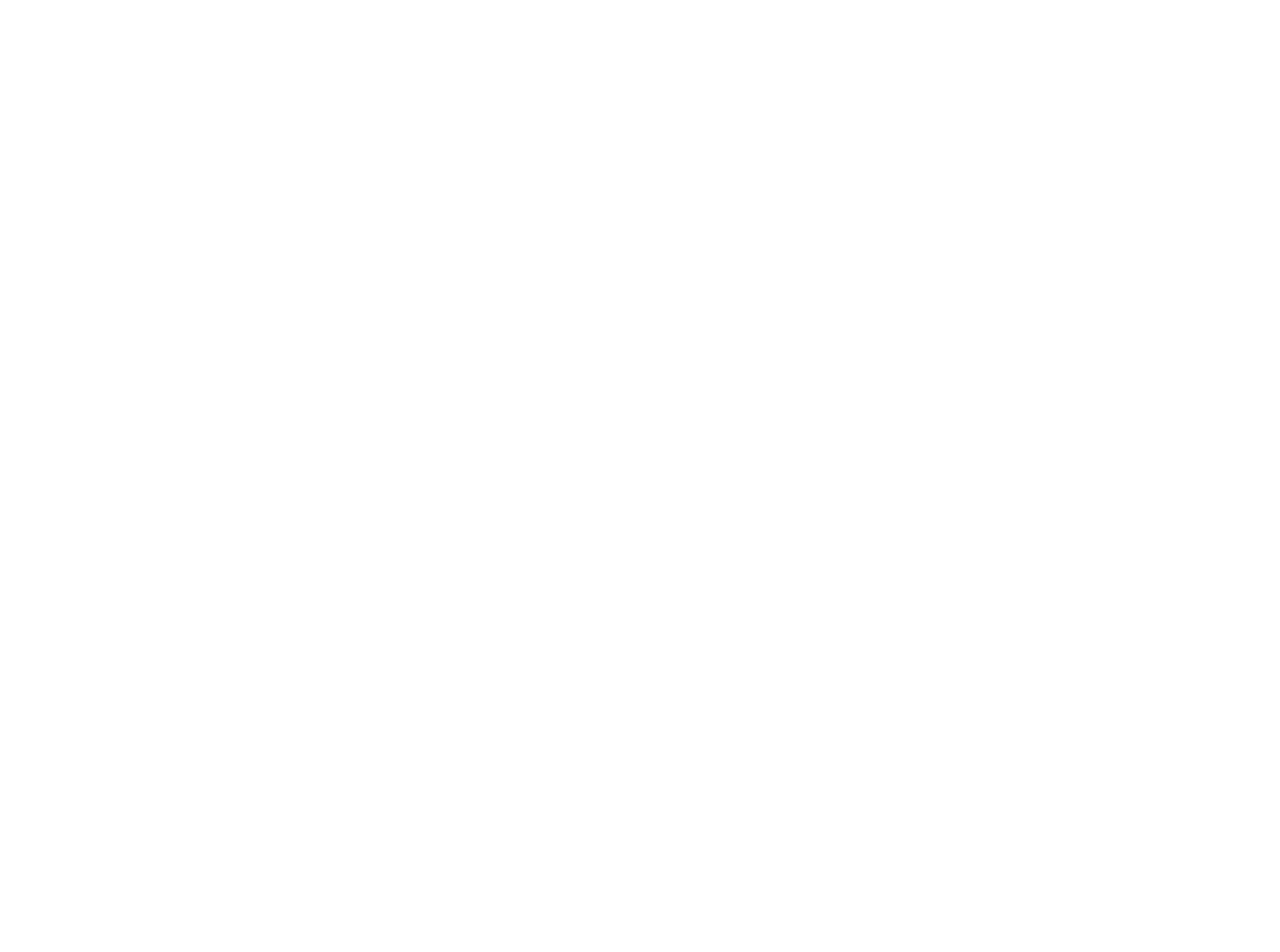
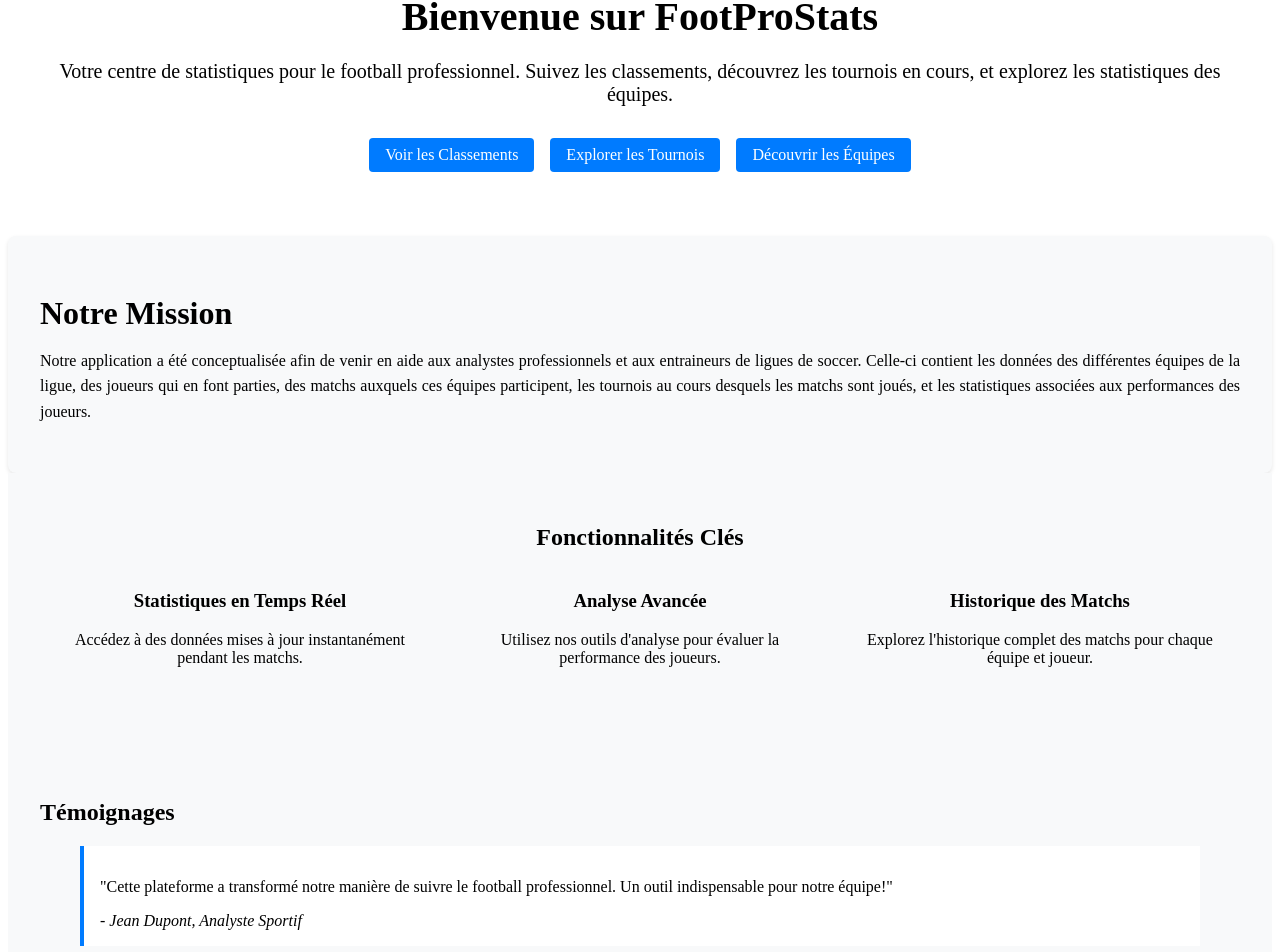
Before and after one commit to jadmaz/GLO-2005-Foot-StatsPro, a Vue app in the folder FootStatsPro/: page / in a window 1280 px wide. Shown: the part 160-1112 px from the top of the page. Before the commit the page ends 800 px from the top, so only its background shows below. Built offline with nearby package versions, Linux system fonts and the light colour scheme.

Commit message:
amélioration de la présentation front end le page tournois. Création de la page home.

```diff
--- a/FootStatsPro/src/views/HomeView.vue
+++ b/FootStatsPro/src/views/HomeView.vue
@@ -1,7 +1,140 @@
 <template>
-  <div>
-    <p>Bienvenue sur FootProStats</p>
+  <div class="home">
+    <section class="intro">
+      <h1>Bienvenue sur FootProStats</h1>
+      <p>Votre centre de statistiques pour le football professionnel. Suivez les classements, découvrez les tournois en cours, et explorez les statistiques des équipes.</p>
+      <div class="links-container">
+        <router-link to="/classement" class="intro-link">Voir les Classements</router-link>
+        <router-link to="/tournoi" class="intro-link">Explorer les Tournois</router-link>
+        <router-link to="/equipe" class="intro-link">Découvrir les Équipes</router-link>
+      </div>
+    </section>
+    <section class="mission">
+      <h2>Notre Mission</h2>
+      <p>Notre application a été conceptualisée afin de venir en aide aux analystes professionnels et aux entraineurs de ligues de soccer. Celle-ci contient les données des différentes équipes de la ligue, des joueurs qui en font parties, des matchs auxquels ces équipes participent, les tournois au cours desquels les matchs sont joués, et les statistiques associées aux performances des joueurs.</p>
+    </section>
+        <section class="features">
+      <h2>Fonctionnalités Clés</h2>
+      <div class="feature-list">
+        <div class="feature">
+          <h3>Statistiques en Temps Réel</h3>
+          <p>Accédez à des données mises à jour instantanément pendant les matchs.</p>
+        </div>
+        <div class="feature">
+          <h3>Analyse Avancée</h3>
+          <p>Utilisez nos outils d'analyse pour évaluer la performance des joueurs.</p>
+        </div>
+        <div class="feature">
+          <h3>Historique des Matchs</h3>
+          <p>Explorez l'historique complet des matchs pour chaque équipe et joueur.</p>
+        </div>
+      </div>
+    </section>
+
+    <section class="testimonials">
+      <h2>Témoignages</h2>
+      <div class="testimonial-list">
+        <blockquote class="testimonial">
+          <p>"Cette plateforme a transformé notre manière de suivre le football professionnel. Un outil indispensable pour notre équipe!"</p>
+          <cite>- Jean Dupont, Analyste Sportif</cite>
+        </blockquote>
+        <!-- Plus de témoignages... -->
+      </div>
+    </section>
   </div>
 </template>
 
-<script setup></script>
+<script>
+export default {
+  name: 'Home',
+  components: {}
+}
+</script>
+
+<style scoped>
+.home .intro {
+  text-align: center;
+  padding: 2rem;
+}
+
+.intro h1 {
+  font-size: 2.5rem;
+  margin-bottom: 1rem;
+}
+
+.intro p {
+  font-size: 1.25rem;
+  margin-bottom: 2rem;
+}
+
+.links-container {
+  display: flex;
+  justify-content: center;
+  gap: 1rem;
+  flex-wrap: wrap;
+}
+
+.intro-link {
+  background-color: #007bff;
+  color: white;
+  text-decoration: none;
+  padding: 0.5rem 1rem;
+  border-radius: 0.25rem;
+  transition: background-color 0.3s ease;
+}
+
+.intro-link:hover {
+  background-color: #0056b3;
+}
+
+.mission {
+  background-color: #f8f9fa;
+  padding: 2rem;
+  margin-top: 2rem;
+  border-radius: 0.5rem;
+  box-shadow: 0 2px 4px rgba(0,0,0,0.1);
+}
+
+.mission h2 {
+  text-align: left;
+  font-size: 2rem;
+  margin-bottom: 1rem;
+}
+
+.mission p {
+  font-size: 1rem;
+  line-height: 1.6;
+  text-align: justify;
+}
+/* Features Section */
+.features {
+  text-align: center;
+  padding: 2rem;
+  background-color: #f8f9fa;
+}
+.feature-list {
+  display: flex;
+  justify-content: space-around;
+  flex-wrap: wrap;
+}
+.feature {
+  width: 30%;
+  margin-bottom: 2rem;
+}
+
+
+/* Testimonials Section */
+.testimonials {
+  background-color: #f8f9fa;
+  padding: 2rem;
+}
+.testimonial-list {
+  /* Styling for testimonials */
+}
+.testimonial {
+  padding: 1rem;
+  margin-bottom: 1rem;
+  border-left: 4px solid #007bff;
+  background-color: white;
+}
+</style>
--- a/FootStatsPro/src/views/TournamentComponent.vue
+++ b/FootStatsPro/src/views/TournamentComponent.vue
@@ -1,22 +1,36 @@
 <template>
   <div>
-    <h2>Gestion des tournois</h2>
-    <form @submit.prevent="addTournament">
-      <label>Nom du tournoi:</label>
-      <input type="text" v-model="newTournament.name" required />
-      <label>Date de début:</label>
-      <input type="date" v-model="newTournament.startDate" required />
-      <label>Date de fin:</label>
-      <input type="date" v-model="newTournament.endDate" required />
-      <label>Nombre d'équipes:</label>
-      <select v-model="newTournament.teamCount" required>
-        <option v-for="count in [2, 4, 8, 16, 32]" :key="count" :value="count">{{ count }}</option>
-      </select>
-      <label>Lieu:</label>
-      <select v-model="newTournament.location" required>
-        <option v-for="(city, index) in cities" :key="index" :value="city.name">{{ city.name }}</option>
-      </select>
-      <button type="submit">Ajouter</button>
+   <h2>Gestion des tournois</h2>
+    <form @submit.prevent="addTournament" class="tournament-form">
+      <div class="form-row">
+        <div class="form-group">
+          <label for="tournamentName">Nom du tournoi:</label>
+          <input id="tournamentName" type="text" v-model="newTournament.name" required />
+        </div>
+        <div class="form-group">
+          <label for="startDate">Date de début:</label>
+          <input id="startDate" type="date" v-model="newTournament.startDate" required />
+        </div>
+        <div class="form-group">
+          <label for="endDate">Date de fin:</label>
+          <input id="endDate" type="date" v-model="newTournament.endDate" required />
+        </div>
+      </div>
+      <div class="form-row">
+        <div class="form-group">
+          <label for="teamCount">Nombre d'équipes:</label>
+          <select id="teamCount" v-model="newTournament.teamCount" required>
+            <option v-for="count in [2, 4, 8, 16, 32]" :key="count" :value="count">{{ count }}</option>
+          </select>
+        </div>
+        <div class="form-group">
+          <label for="location">Lieu:</label>
+          <select id="location" v-model="newTournament.location" required>
+            <option v-for="(city, index) in cities" :key="index" :value="city.name">{{ city.name }}</option>
+          </select>
+        </div>
+      </div>
+      <button type="submit">Créer</button>
     </form>
 
     <div v-if="Object.keys(bracket).length">
@@ -66,6 +80,7 @@
         </div>
       </div>
     </div>
+    <h2> Sélectionner un tournois </h2>
         <select v-model="selectedTournamentId" @change="fetchSelectedTournamentDetails">
   <option value="" disabled>Sélectionner un tournoi</option>
   <option v-for="(tournament, index) in tournaments" :key="tournament[0]" :value="tournament[0]">
@@ -606,4 +621,50 @@ li:before {
   content: '⚽'; /* Ajout d'un ballon de soccer avant chaque élément de liste */
   margin-right: 0.5em;
 }
+
+.tournament-management {
+  max-width: 800px;
+  margin: auto;
+  padding: 20px;
+  box-shadow: 0 0 10px rgba(0,0,0,0.1);
+}
+
+.form-row {
+  display: flex;
+  flex-wrap: wrap; /* Wrap items to the next line if not enough space */
+  margin-bottom: 15px; /* Adds space between rows */
+}
+
+/* Set explicit widths for form groups */
+.form-group {
+  margin-right: 10px; /* Manually set right margin for spacing between form groups */
+}
+
+.form-group:nth-child(1) { /* Nom du tournoi */
+  width: 30%;
+}
+
+.form-group:nth-child(2), /* Date de début */
+.form-group:nth-child(3) { /* Date de fin */
+  width: 20%;
+}
+
+.form-group:nth-child(4), /* Nombre d'équipes */
+.form-group:nth-child(5) { /* Lieu */
+  width: 25%;
+}
+
+/* Remove the right margin from the last form-group in each form-row */
+.form-row .form-group:last-child {
+  margin-right: 0;
+}
+
+input[type="text"],
+input[type="date"],
+select {
+  width: 100%;
+  padding: 8px;
+  border: 1px solid #ccc;
+  border-radius: 4px;
+}
 </style>
```
